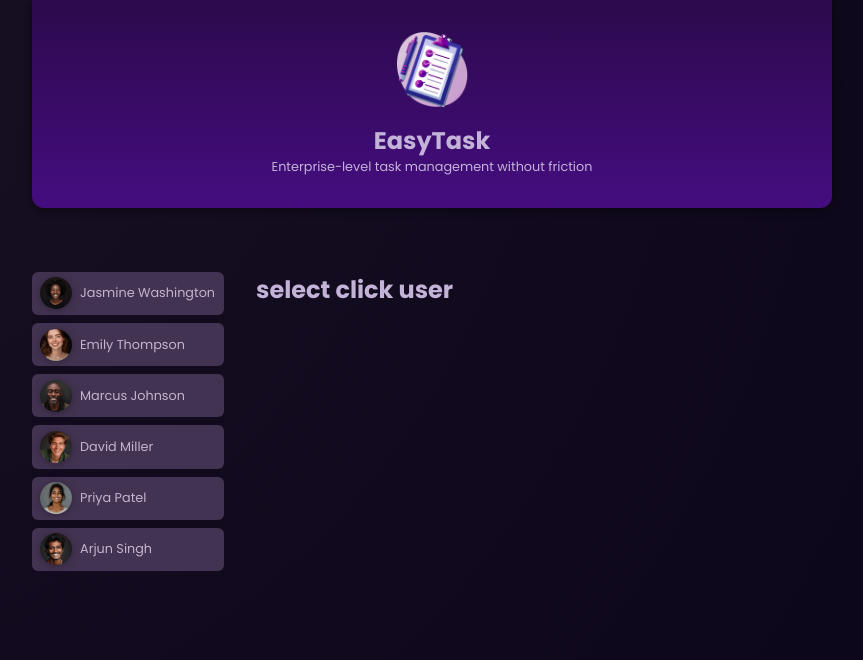
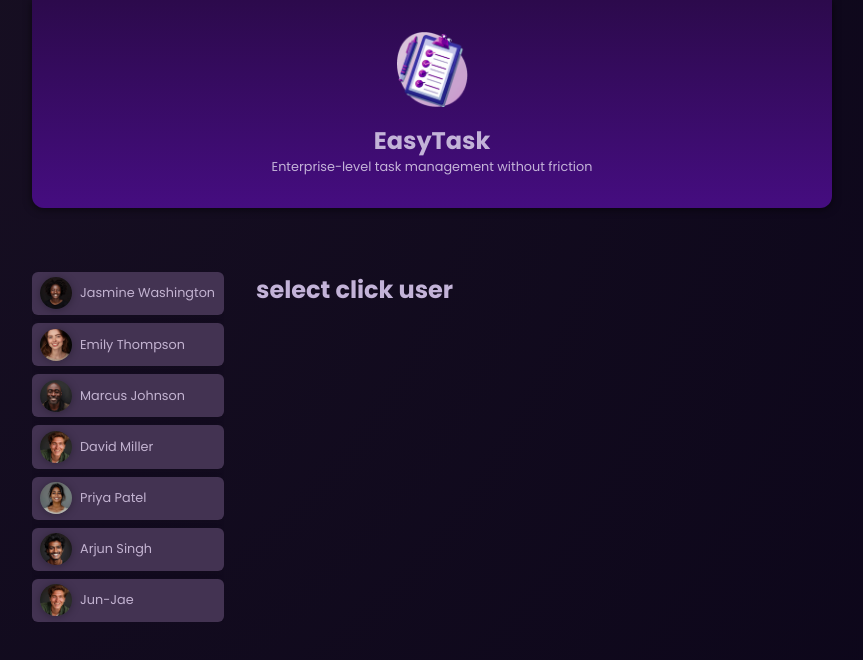
Before and after one commit to parkjunjae/typescript, an Angular app: page / in a window 1280 px wide. Shown: the top 660 px of the page, without its empty margins (208-1071 px from the left). Built offline with nearby package versions, Linux system fonts and the light colour scheme.

Commit message:
모듈 만드는법

```diff
--- a/src/app/app.component.ts
+++ b/src/app/app.component.ts
@@ -6,10 +6,8 @@ import { DUMMY_USERS } from './dummy-users';
 import { TasksComponent } from './tasks/tasks.component';
 @Component({
   selector: 'app-root',
-  standalone: true,
   templateUrl: './app.component.html',
   styleUrl: './app.component.css',
-  imports: [HeaderCompoenent, UserComponent, TasksComponent]
 })
 export class AppComponent {
   users = DUMMY_USERS;
--- /dev/null
+++ b/src/app/app.module.ts
@@ -0,0 +1,14 @@
+import { NgModule } from "@angular/core";
+import { AppComponent } from "./app.component";
+import { HeaderCompoenent } from "./header/header.component";
+import { UserComponent } from "./user/user.component";
+import { TasksComponent } from "./tasks/tasks.component";
+import { BrowserModule } from "@angular/platform-browser";
+
+
+@NgModule ({
+    declarations: [AppComponent],
+    bootstrap: [AppComponent],
+    imports: [BrowserModule ,HeaderCompoenent, UserComponent, TasksComponent]
+})
+export class AppMouule {}
--- a/src/app/dummy-users.ts
+++ b/src/app/dummy-users.ts
@@ -29,4 +29,9 @@ export const DUMMY_USERS = [
       name: 'Arjun Singh',
       avatar: 'user-6.jpg',
     },
+    {
+      id: 'u7',
+      name: 'Jun-Jae',
+      avatar: 'user-4.jpg',
+    },
   ];
--- a/src/app/tasks/new-task/new-task.component.ts
+++ b/src/app/tasks/new-task/new-task.component.ts
@@ -20,7 +20,7 @@ export class NewTaskComponent {
   private tasksService = inject(TasksService);
 
   onCancel(){
-    this.close.emit()
+    this.close.emit();
   }
 
   onSubmit() {
--- a/src/main.ts
+++ b/src/main.ts
@@ -1,5 +1,6 @@
-import { bootstrapApplication } from '@angular/platform-browser';
+import { platformBrowserDynamic } from "@angular/platform-browser-dynamic";
+import { AppMouule } from "./app/app.module";
 
-import { AppComponent } from './app/app.component';
 
-bootstrapApplication(AppComponent).catch((err) => console.error(err));
+
+platformBrowserDynamic().bootstrapModule(AppMouule);
```
